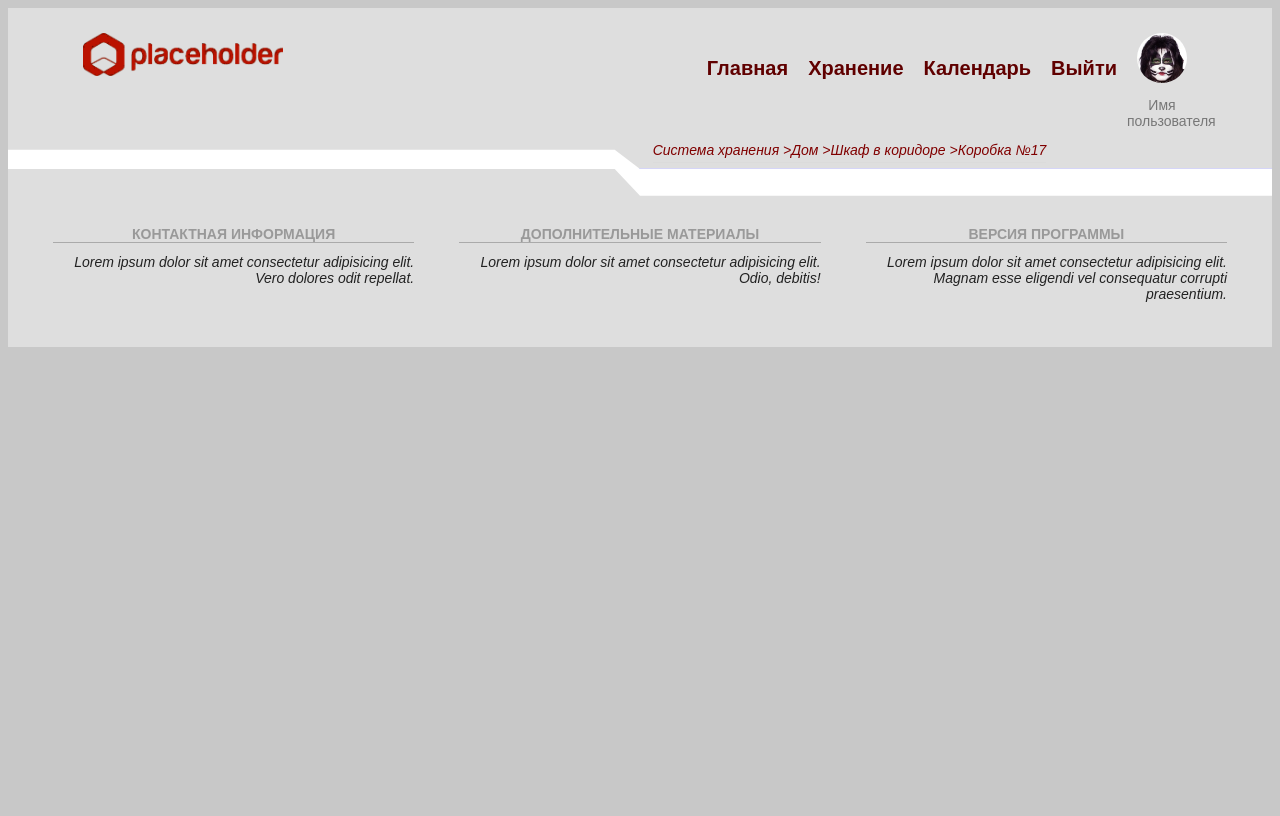
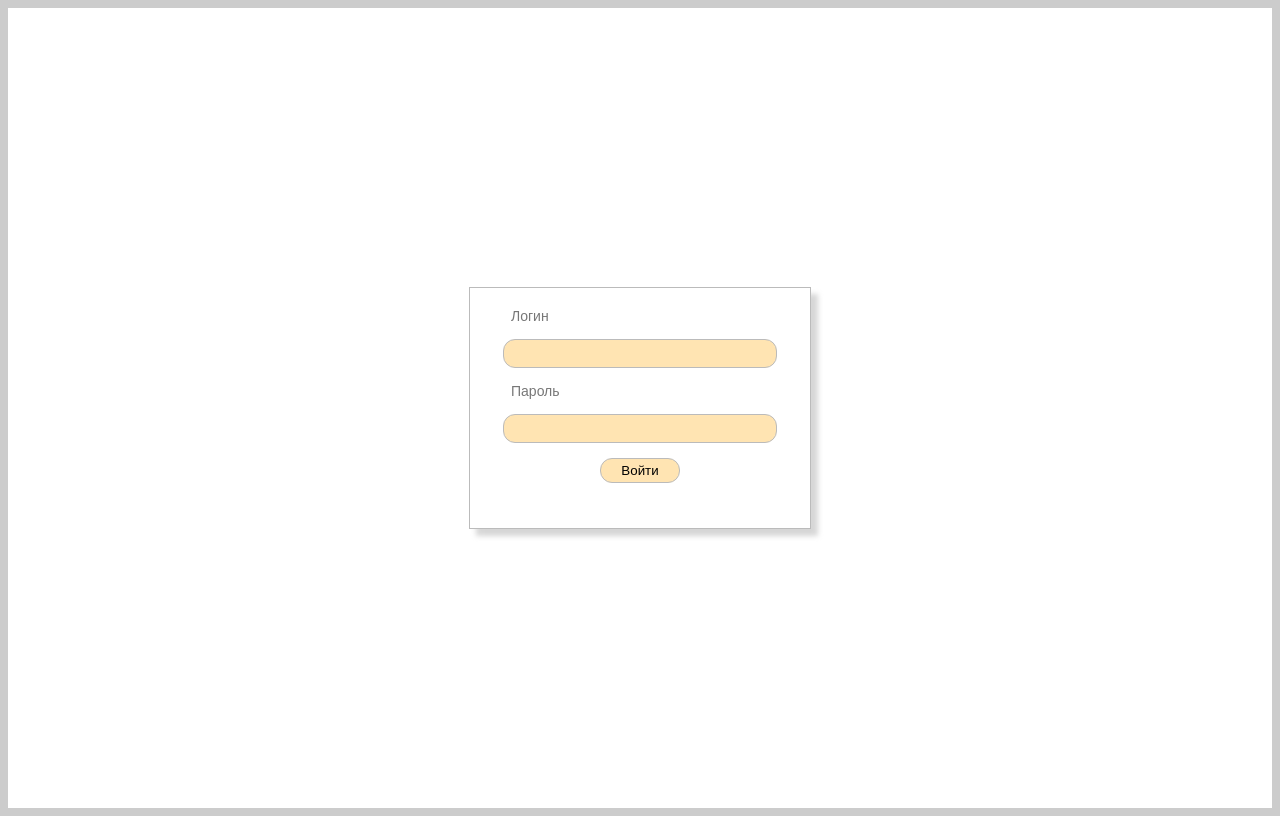
Before and after one commit to kevlampiev/doc-storage.web, a Nuxt app: page /login in a window 1280 px wide. Built offline with nearby package versions, Linux system fonts and the light colour scheme.

Commit message:
new layouts

```diff
--- a/components/Navbar.vue
+++ b/components/Navbar.vue
@@ -17,7 +17,7 @@
           <a href="#">Календарь</a>
         </li>
         <li class="menu__item">
-          <a href="#">Выйти</a>
+          <nuxt-link active-class="active" to="/login">Войти</nuxt-link>
         </li>
       </ul>
       <div class="userInfo">
--- a/layouts/default.vue
+++ b/layouts/default.vue
@@ -1,5 +1,5 @@
 <template>
-  <div class="container">
+  <div class="container-default">
     <Navbar />
     <main>
       <nuxt />
@@ -26,7 +26,7 @@ body {
   background-color: rgb(200, 200, 200);
 }
 
-.container {
+.container-default {
   margin: 0 auto;
   background-color: #fff;
   max-width: 1280px;
--- /dev/null
+++ b/layouts/empty.vue
@@ -0,0 +1,25 @@
+<template>
+  <div class="container-empty">
+    <nuxt />
+  </div>
+</template>
+
+<style lang="less">
+body {
+  background-color: #ccc;
+}
+.container-empty {
+  margin: 0 auto;
+  background-color: #fff;
+  max-width: 1280px;
+  font-size: 14px;
+  font-family: "Montserrat", sans-serif;
+  color: #555;
+  height: 100vh;
+  display: flex;
+  justify-content: center;
+  align-content: center;
+
+  //line-height: 4;
+}
+</style>
--- a/layouts/error.vue
+++ b/layouts/error.vue
@@ -8,6 +8,10 @@
     </p>
   </section>
 </template>
+
+<script>
+export default {};
+</script>
 
 <style scoped lang="less">
 .cntr {
--- a/pages/docStorage/index.vue
+++ b/pages/docStorage/index.vue
@@ -24,6 +24,7 @@
 import Card from "../../components/card";
 import Search from "../../components/search";
 export default {
+  layout: "default",
   methods: {
     editCard(card) {
       this.$router.push("/buildings/" + card);
--- a/pages/login.vue
+++ b/pages/login.vue
@@ -0,0 +1,55 @@
+<template>
+  <div class="login-div">
+    <form>
+      <label for="login">Логин</label>
+      <input type="text" name="login" />
+      <label for="password">Пароль</label>
+      <input type="password" name="password" />
+      <button>Войти</button>
+    </form>
+  </div>
+</template>
+
+<script>
+export default {
+  layout: "empty"
+};
+</script>
+
+<style lang="less">
+.login-div {
+  color: #444;
+  border: 1px solid #bbb;
+  width: 300px;
+  margin: auto;
+  padding: 20px;
+  box-shadow: 7px 7px 5px 0px rgba(201, 201, 201, 0.75);
+  height: 200px;
+  form {
+    //padding: 25px;
+    display: flex;
+    flex-wrap: wrap;
+    justify-content: center;
+    input {
+      width: 258px;
+      height: 25px;
+      margin: 15px 0;
+      border-radius: 12px;
+      padding-left: 12px;
+      background-color: rgba(255, 166, 0, 0.3);
+      border: 1px solid #bbb;
+    }
+    button {
+      height: 25px;
+      width: 80px;
+      border-radius: 12px;
+      background-color: rgba(255, 166, 0, 0.3);
+      border: 1px solid #bbb;
+    }
+    label {
+      color: #777;
+      width: 258px;
+    }
+  }
+}
+</style>
```
Also changed, not shown: components/cardEdit.vue (added, +26 -0 lines).
